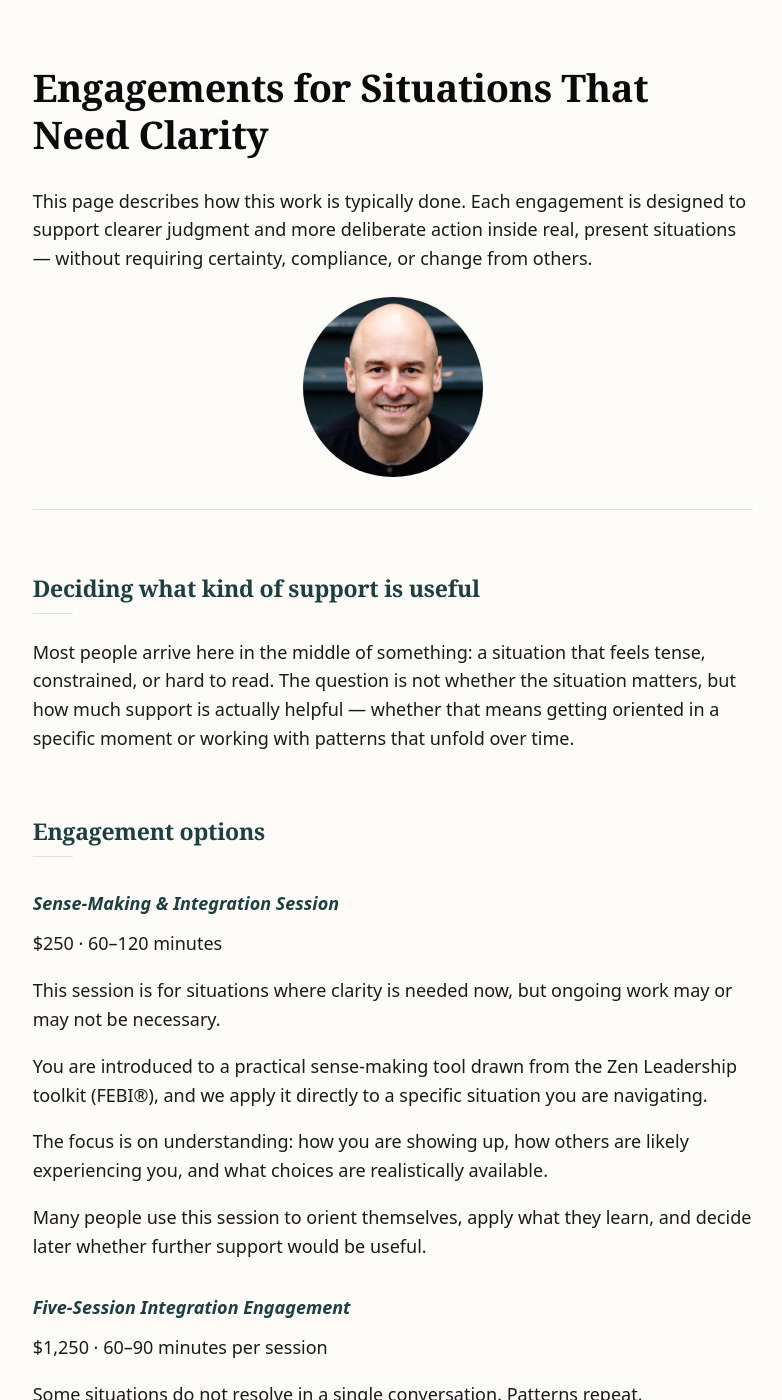
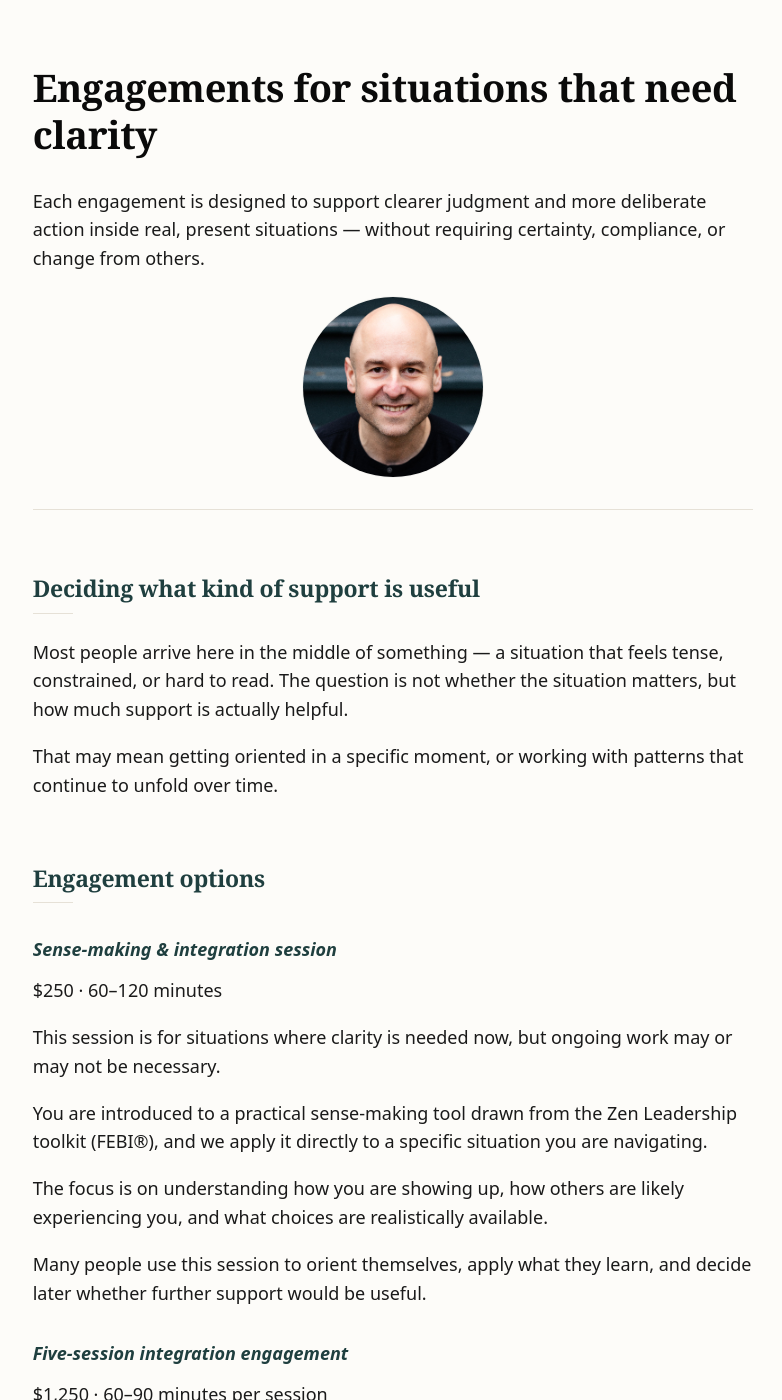
Before and after one commit to basil-family-lab/zen, a Jekyll site: the page built from engagement.md, in a window 1280 px wide and 1400 px high. Shown: the whole window, without its empty margins (247-1029 px from the left). Built offline with Jekyll 4.4.1, drawn with Linux system fonts in a browser that asks for light colours; some of the changed text lies outside the part shown.

Commit message:
refactor: streamline copy for engagement

```diff
--- a/_data/engagement.yml
+++ b/_data/engagement.yml
@@ -1,10 +1,11 @@
 hero:
-  heading: Engagements for Situations That Need Clarity
+  heading: Engagements for situations that need clarity
   body: >
-    This page describes how this work is typically done.
     Each engagement is designed to support clearer judgment
-    and more deliberate action inside real, present situations —
-    without requiring certainty, compliance, or change from others.
+    and more deliberate action
+    inside real, present situations —
+    without requiring certainty, compliance,
+    or change from others.
   image: /assets/images/profile.jpg
   image_alt: Michael Basil
 
@@ -12,17 +13,20 @@ moment:
   heading: Deciding what kind of support is useful
   paragraphs:
     - >
-      Most people arrive here in the middle of something:
-      a situation that feels tense, constrained, or hard to read.
+      Most people arrive here in the middle of something —
+      a situation that feels tense, constrained,
+      or hard to read.
       The question is not whether the situation matters,
-      but how much support is actually helpful —
-      whether that means getting oriented in a specific moment
-      or working with patterns that unfold over time.
+      but how much support is actually helpful.
+    - >
+      That may mean getting oriented in a specific moment,
+      or working with patterns
+      that continue to unfold over time.
 
 containers:
   heading: Engagement options
   items:
-    - subheading: Sense-Making & Integration Session
+    - subheading: Sense-making & integration session
       meta:
         price: $250
         duration: 60–120 minutes
@@ -33,36 +37,46 @@ containers:
         - >
           You are introduced to a practical sense-making tool
           drawn from the Zen Leadership toolkit (FEBI®),
-          and we apply it directly to a specific situation you are navigating.
+          and we apply it directly
+          to a specific situation you are navigating.
         - >
-          The focus is on understanding:
+          The focus is on understanding
           how you are showing up,
           how others are likely experiencing you,
           and what choices are realistically available.
         - >
-          Many people use this session to orient themselves,
+          Many people use this session
+          to orient themselves,
           apply what they learn,
-          and decide later whether further support would be useful.
-    - subheading: Five-Session Integration Engagement
+          and decide later
+          whether further support would be useful.
+
+    - subheading: Five-session integration engagement
       meta:
         price: $1,250
         duration: 60–90 minutes per session
       paragraphs:
         - >
-          Some situations do not resolve in a single conversation.
+          Some situations do not resolve
+          in a single conversation.
           Patterns repeat,
           relationships persist,
           or pressure accumulates over time.
         - >
           This engagement supports working with those conditions
-          across multiple conversations as they unfold.
+          across multiple conversations
+          as they unfold.
         - >
-          The primary sense-making lens is deepened through use,
-          and additional tools are introduced as needed,
-          always in service of steadier judgment under pressure.
+          The primary sense-making lens
+          is deepened through use,
+          and additional tools are introduced as needed —
+          always in service of steadier judgment
+          and more deliberate action under pressure.
+
   closing_emphasis: >
     What makes sense depends on the nature of the situation
-    and how much continuity is needed to stabilize or shift it.
+    and how much continuity is needed
+    to stabilize or shift it.
 
 framing:
   heading: What these engagements are — and aren’t
@@ -89,8 +103,9 @@ connect:
       the next step is a short conversation.
     - >
       We will look at your situation together
-      and determine whether an engagement makes sense,
-      and if so, what level of support is appropriate.
+      and determine whether an engagement makes sense —
+      and if so,
+      what level of support is appropriate.
     - >
       There is no obligation.
   ctas:
@@ -101,4 +116,5 @@ connect:
 
 fine_print:
   body: >
-    FEBI® is a registered trademark of the Institute for Zen Leadership.
+    FEBI® is a registered trademark
+    of the Institute for Zen Leadership.
```
